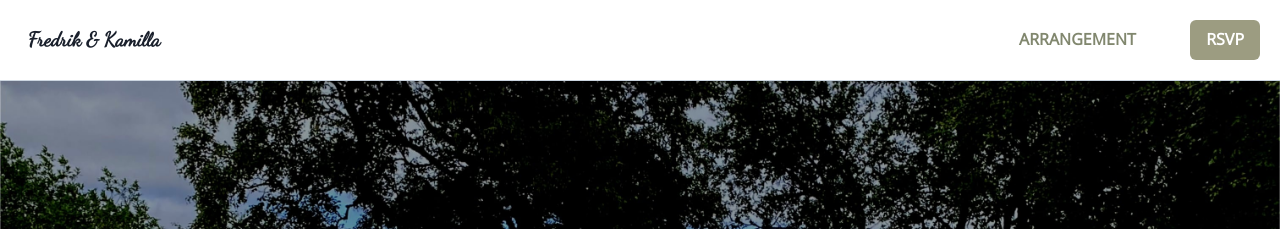
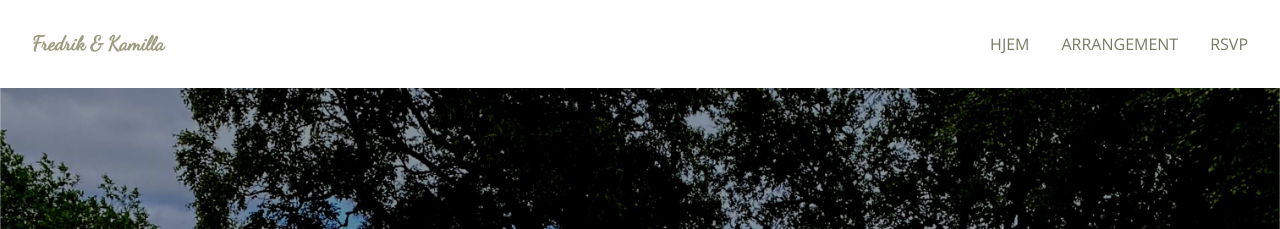
Before and after one commit to FredrikSigvartsen/fantastic-energy, a Gatsby site: page / in a window 1280 px wide. Shown: the top 229 px of the page. Built offline with nearby package versions, Linux system fonts and the light colour scheme; Gatsby itself is replaced by a stand-in of ours; a web font is replaced by a local one.

Commit message:
Responsive navigation

```diff
--- a/src/components/Navbar.js
+++ b/src/components/Navbar.js
@@ -1,34 +1,72 @@
-import React from "react"
-import { Box, Heading, Flex, Spacer, Button } from "@chakra-ui/react"
+import React, { useState } from "react"
+import { Box, Flex, Link as ChakraLink, Stack, Text } from "@chakra-ui/react"
+import { MenuToggle } from "./Navigation/MenuToggle"
+import { Logo } from "./Navigation/Logo"
 import { Link } from "gatsby"
 
-export const Navbar = () => {
+export const Navbar = ({ props }) => {
+  const [isOpen, setIsOpen] = useState(false)
+
+  const toggle = () => setIsOpen(!isOpen)
   return (
-    <Flex w="100%" p="20px" borderBottom="1px" borderColor="gray.300">
-      <Box p="2">
-        <Link to="/">
-          <Heading size="md">Fredrik & Kamilla</Heading>
-        </Link>
-      </Box>
-      <Spacer />
-      <Flex spaceBetween="20px">
-        <Link to="/info/">
-          <Button
-            mr="3vw"
-            textTransform="uppercase"
-            variant="ghost"
-            colorScheme="green"
-          >
-            Arrangement
-          </Button>
-        </Link>
-        <Link m to="/rsvp/">
-          <Button textTransform="uppercase" colorScheme="green">
-            RSVP
-          </Button>
-        </Link>
-      </Flex>
+    <NavBarContainer {...props}>
+      <Logo w="150px" color={["white", "white", "green.500", "green.500"]} />
+      <MenuToggle toggle={toggle} isOpen={isOpen} />
+      <MenuLinks isOpen={isOpen} />
+    </NavBarContainer>
+  )
+}
+
+const NavBarContainer = ({ children, ...props }) => {
+  return (
+    <Flex
+      as="nav"
+      align="center"
+      justify="space-between"
+      wrap="wrap"
+      w="100%"
+      p={8}
+      bg={["green.500", "green.500", "transparent", "transparent"]}
+      color={["white", "white", "green.700", "green.700"]}
+      {...props}
+    >
+      {children}
     </Flex>
   )
 }
+
+const MenuLinks = ({ isOpen }) => (
+  <Box
+    display={{ base: isOpen ? "block" : "none", md: "block" }}
+    flexBasis={{ base: "100%", md: "auto" }}
+  >
+    <Stack
+      spacing={8}
+      align="center"
+      justify={["center", "space-between", "flex-end", "flex-end"]}
+      direction={["column", "row", "row", "row"]}
+      pt={[4, 4, 0, 0]}
+    >
+      <MenuItem>Hjem</MenuItem>
+      <MenuItem to="/info/">Arrangement</MenuItem>
+      <MenuItem to="/rsvp/">RSVP</MenuItem>
+    </Stack>
+  </Box>
+)
+
+const MenuItem = ({ children, isLast, to = "/", ...rest }) => {
+  return (
+    <ChakraLink as={Link} to={to}>
+      <Text
+        colorScheme="green"
+        textTransform="uppercase"
+        display="block"
+        {...rest}
+      >
+        {children}
+      </Text>
+    </ChakraLink>
+  )
+}
+
 export default Navbar
--- /dev/null
+++ b/src/components/Navigation/Logo.js
@@ -0,0 +1,13 @@
+import React from "react"
+import { Box, Heading } from "@chakra-ui/react"
+import { Link } from "gatsby"
+
+export const Logo = props => {
+  return (
+    <Box {...props}>
+      <Link to="/">
+        <Heading size="md">Fredrik & Kamilla</Heading>
+      </Link>
+    </Box>
+  )
+}
--- /dev/null
+++ b/src/components/Navigation/MenuToggle.js
@@ -0,0 +1,12 @@
+import React from "react"
+import { Box } from "@chakra-ui/react"
+import { CloseIcon } from "@chakra-ui/icons"
+import { AiOutlineMenu } from "react-icons/ai"
+
+export const MenuToggle = ({ toggle, isOpen }) => {
+  return (
+    <Box display={{ base: "block", md: "none" }} onClick={toggle}>
+      {isOpen ? <CloseIcon /> : <AiOutlineMenu />}
+    </Box>
+  )
+}
```
